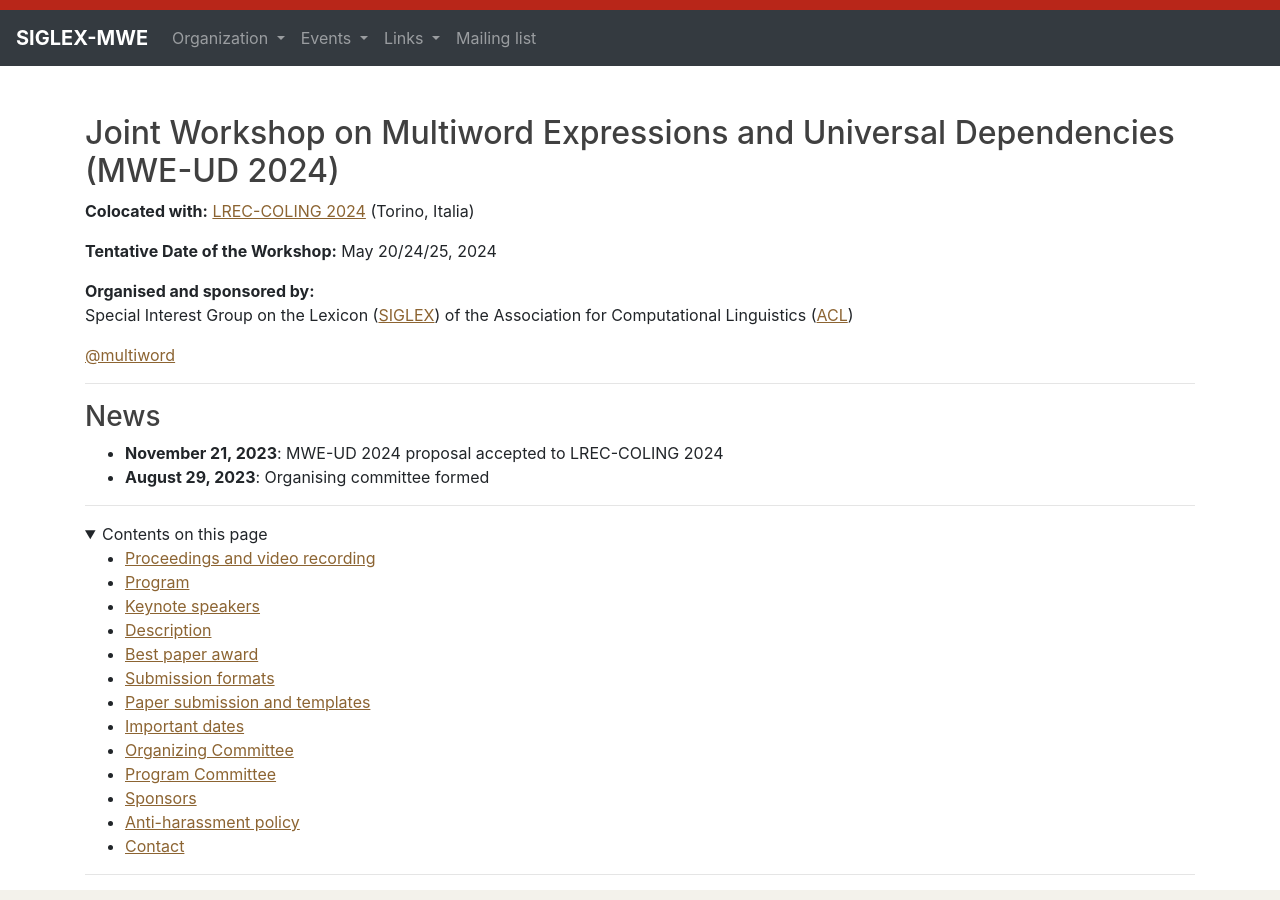
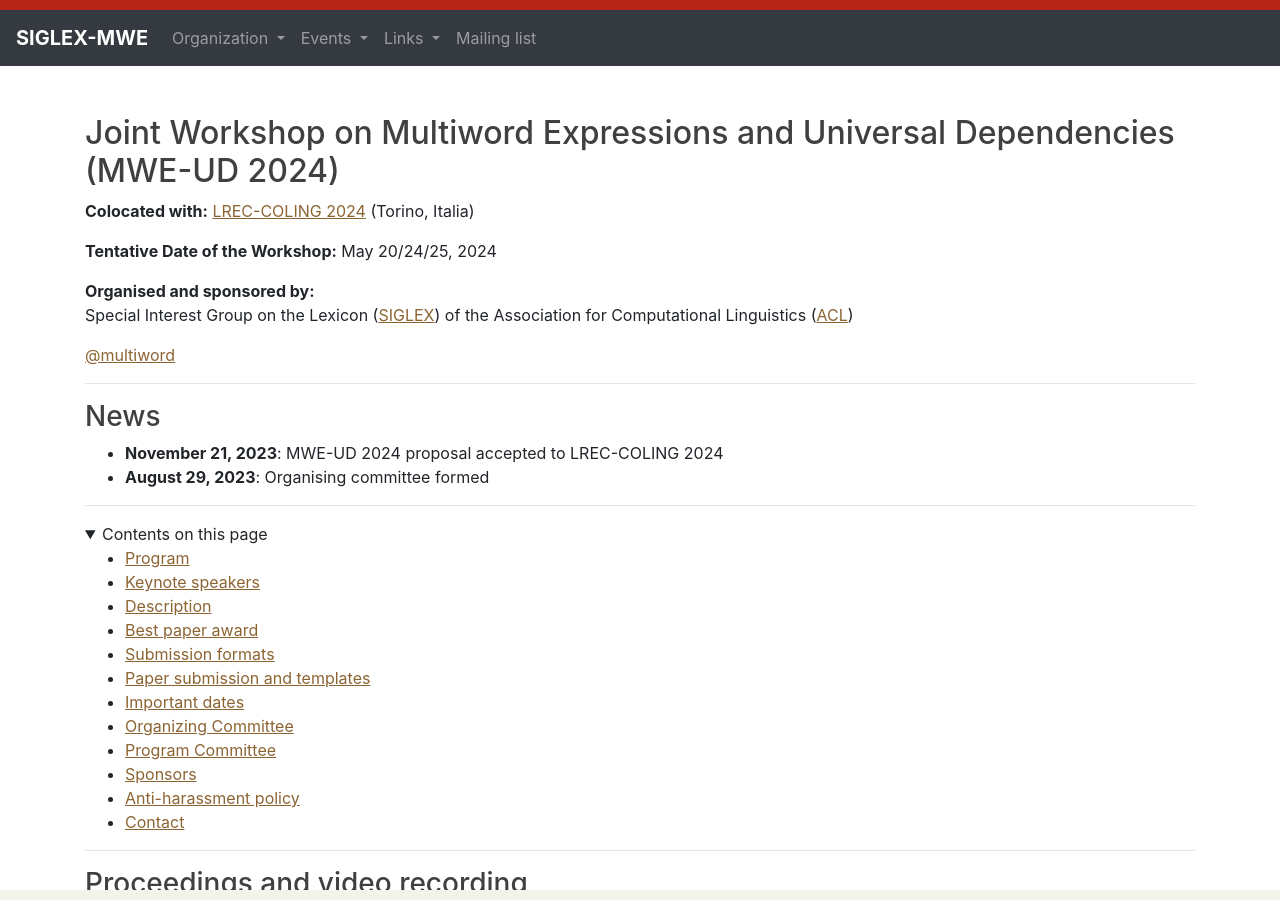
Before and after one commit to multiword/multiword.github.io, a Jekyll site: the page built from mweud2024/index.md, in a window 1280 px wide and 900 px high. Built offline with Jekyll 4.4.1, drawn with Linux system fonts in a browser that asks for light colours; comment, search, counter and statistics services are not loaded.

Commit message:
Update visible sections

```diff
--- a/mweud2024/index.md
+++ b/mweud2024/index.md
@@ -36,7 +36,7 @@
   <summary>
     Contents on this page
   </summary>
-- [Proceedings and video recording](#proceedings-video)
+<!--- [Proceedings and video recording](#proceedings-video)-->
 - [Program](#program)
 - [Keynote speakers](#keynotes)
 - [Description](#description)
```
